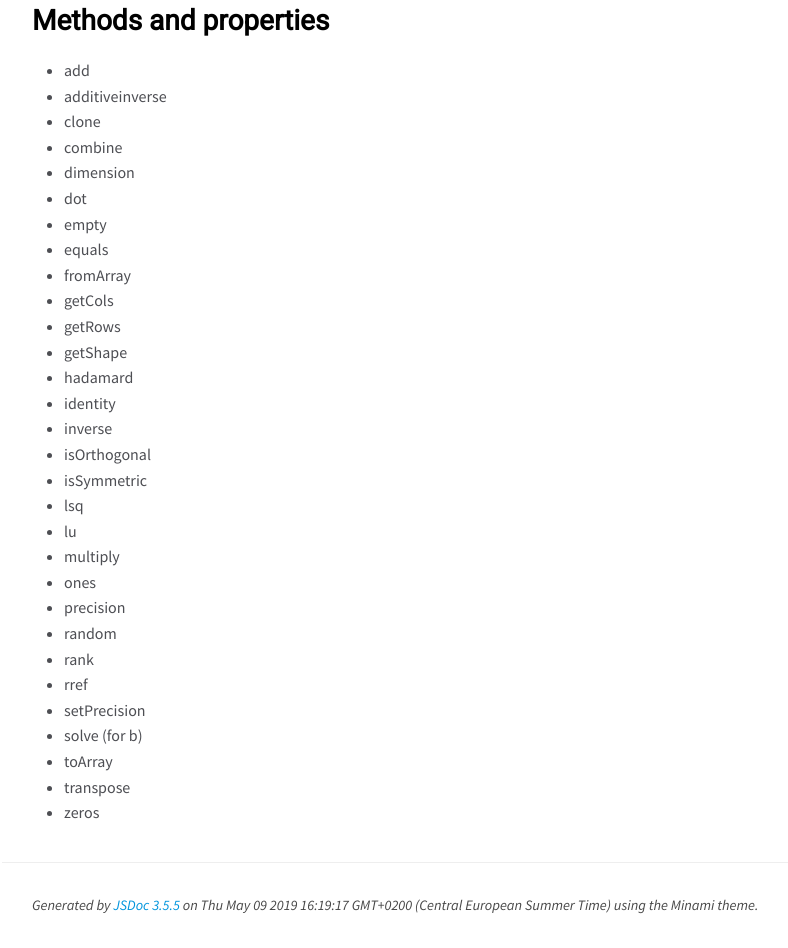
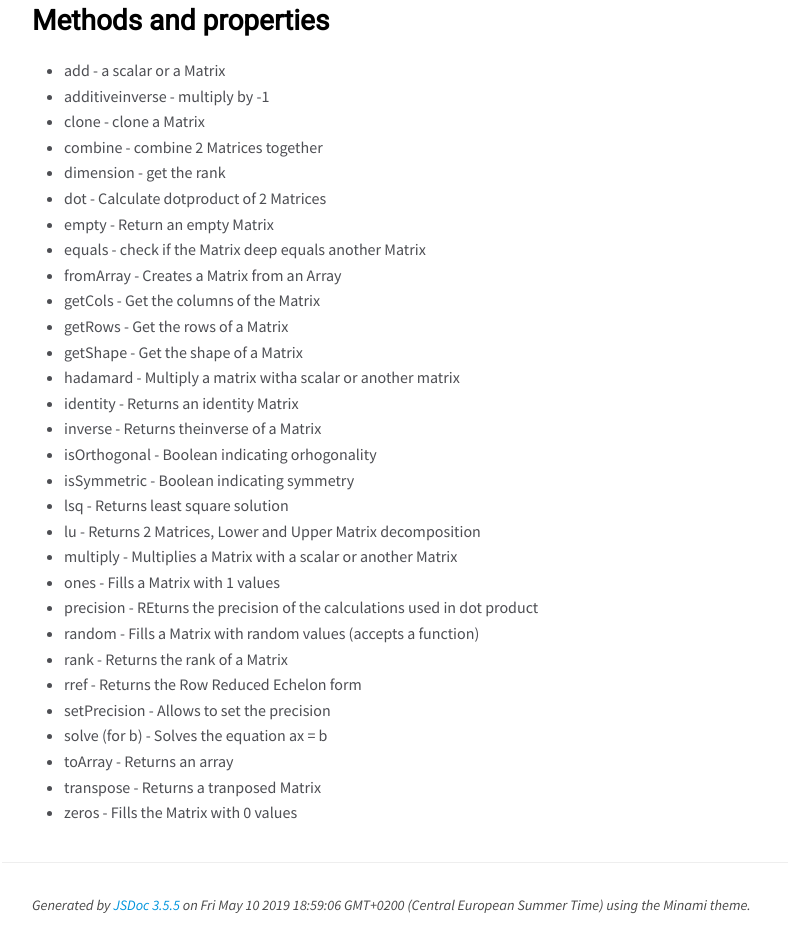
Before and after one commit to astuanax/funmatrix, a website built with webpack: page docs/index.html in a window 1280 px wide. Shown: the part 1900-2848 px from the top of the page, without its empty margins (248-1036 px from the left). Built offline with nearby package versions, Linux system fonts and the light colour scheme; what fun.js would draw is missing.

```diff
--- a/docs/index.html
+++ b/docs/index.html
@@ -62,46 +62,46 @@
 if(m.dot(I).equals(m)) {
     console.log('Dot product with identity matrix returns the same matrix')
 }0</code></pre><h2>Create a matrix</h2><p>There are 2 ways to instantiate a Matrix, though you should not use the new keyword.</p>
-<h3>Maybe.of()</h3><p><code>Maybe.of</code>accepts both an array of arrays or a Matrix</p>
-<pre class="prettyprint source"><code>const a = Maybe.of([[1, 2], [2, 3]])  // returns a Matrix
-const b = Maybe.of(a) // returns a flattened Matrix from Matrix a</code></pre><h3>Maybe.fromArray()</h3><p><code>fromArray</code> returns an Matrix with a clone of the provided array </p>
-<pre class="prettyprint source"><code>Maybe.fromArray([[1, 2], [2, 3]])</code></pre><h2>Higher order functions</h2><ul>
+<h3>Matrix.of()</h3><p><code>Maybe.of</code>accepts both an array of arrays or a Matrix</p>
+<pre class="prettyprint source"><code>const a = Matrix.of([[1, 2], [2, 3]])  // returns a Matrix
+const b = Matrix.of(a) // returns a flattened Matrix from Matrix a</code></pre><h3>Matrix.fromArray()</h3><p><code>fromArray</code> returns an Matrix with a clone of the provided array </p>
+<pre class="prettyprint source"><code>Matrix.fromArray([[1, 2], [2, 3]])</code></pre><h2>Higher order functions</h2><ul>
 <li>map</li>
 <li>fold</li>
 <li>ap</li>
 <li>concat</li>
 </ul>
 <h2>Methods and properties</h2><ul>
-<li>add</li>
-<li>additiveinverse</li>
-<li>clone</li>
-<li>combine</li>
-<li>dimension</li>
-<li>dot</li>
-<li>empty</li>
-<li>equals</li>
-<li>fromArray</li>
-<li>getCols</li>
-<li>getRows</li>
-<li>getShape</li>
-<li>hadamard</li>
-<li>identity</li>
-<li>inverse</li>
-<li>isOrthogonal</li>
-<li>isSymmetric</li>
-<li>lsq</li>
-<li>lu</li>
-<li>multiply</li>
-<li>ones</li>
-<li>precision</li>
-<li>random</li>
-<li>rank</li>
-<li>rref</li>
-<li>setPrecision</li>
-<li>solve (for b)</li>
-<li>toArray</li>
-<li>transpose</li>
-<li>zeros</li>
+<li>add -  a scalar or a Matrix</li>
+<li>additiveinverse - multiply by  -1</li>
+<li>clone - clone a Matrix</li>
+<li>combine - combine 2 Matrices together</li>
+<li>dimension - get the rank</li>
+<li>dot - Calculate dotproduct of 2 Matrices</li>
+<li>empty - Return an empty Matrix</li>
+<li>equals - check if the Matrix deep equals another Matrix</li>
+<li>fromArray - Creates a Matrix from an Array</li>
+<li>getCols - Get the columns of the Matrix</li>
+<li>getRows - Get the rows of a Matrix</li>
+<li>getShape - Get the shape of a Matrix</li>
+<li>hadamard - Multiply a matrix witha  scalar or another matrix</li>
+<li>identity - Returns an identity Matrix</li>
+<li>inverse - Returns theinverse of a Matrix</li>
+<li>isOrthogonal - Boolean indicating orhogonality</li>
+<li>isSymmetric - Boolean indicating symmetry</li>
+<li>lsq - Returns least square solution</li>
+<li>lu - Returns 2 Matrices, Lower and Upper Matrix decomposition</li>
+<li>multiply - Multiplies a Matrix with a scalar or another Matrix</li>
+<li>ones - Fills a Matrix with 1 values</li>
+<li>precision - REturns the precision of the calculations used in dot product</li>
+<li>random - Fills a Matrix with random values (accepts a function)</li>
+<li>rank - Returns the rank of a Matrix</li>
+<li>rref - Returns the Row Reduced Echelon form</li>
+<li>setPrecision - Allows to set the precision</li>
+<li>solve (for b) - Solves the equation ax = b</li>
+<li>toArray - Returns an array </li>
+<li>transpose - Returns a tranposed Matrix</li>
+<li>zeros - Fills the Matrix with 0 values</li>
 </ul></article>
     </section>
 
@@ -115,7 +115,7 @@
 <br class="clear">
 
 <footer>
-    Generated by <a href="https://github.com/jsdoc3/jsdoc">JSDoc 3.5.5</a> on Thu May 09 2019 16:19:17 GMT+0200 (Central European Summer Time) using the Minami theme.
+    Generated by <a href="https://github.com/jsdoc3/jsdoc">JSDoc 3.5.5</a> on Fri May 10 2019 18:59:06 GMT+0200 (Central European Summer Time) using the Minami theme.
 </footer>
 
 <script>prettyPrint();</script>
```
Also changed, not shown: docs/Matrix.html (+1 -1 lines), docs/global.html (+1 -1 lines), docs/matrix.js.html (+1 -1 lines), docs/util_concat.js.html (+1 -1 lines), docs/util_dot.js.html (+1 -1 lines), docs/util_identity.js.html (+1 -1 lines), docs/util_round.js.html (+1 -1 lines), docs/util_transpose.js.html (+1 -1 lines), test/matrix.spec.js (+9 -0 lines), README.md.
